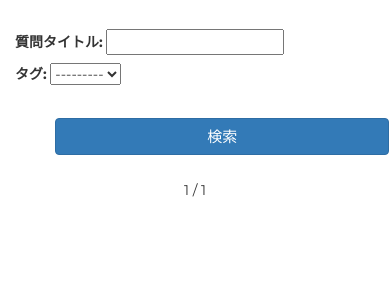
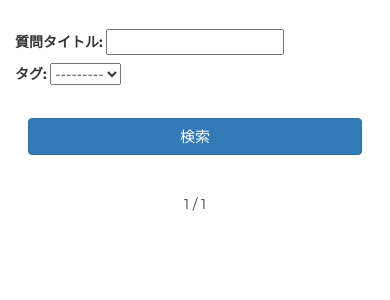
Before and after one commit to SDTakeuchi/kiitePRJCT, a Django app: page /posts/index/ in a window 390 px wide. Shown: the part 51-351 px from the top of the page. Run offline with Django 3.2, Linux system fonts and the light colour scheme; the visitor is signed in with stand-in values (Sample User, id 1); data that the repository does not hold is empty; parts of the project's set-up code (start-up, migrations or seed data) failed here and were passed over; some libraries are stand-ins or nearby versions.

Commit message:
cssFixed

```diff
--- a/static/css/style.css
+++ b/static/css/style.css
@@ -467,7 +467,7 @@ footer {
   .contact-info-box { margin-bottom: 20px; }
   .contact-info-box:last-child { margin-bottom: 0; }
   #kensaku {
-    margin:5px auto 19px;
+    margin: 5px auto 19px!important;
     padding:7px 42%;
     display:block;
     font-size: 15px;
```
Also changed, not shown: km/migrations/0003_auto_20210228_1621.py (added).
